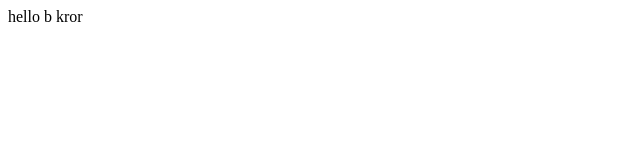
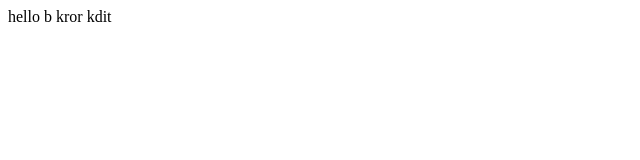
Before and after one commit to Nhazha/test, a plain HTML site: page index.html in a window 1280 px wide. Shown: the full height of the page, 0-640 px from the left. Drawn offline with Linux system fonts and the light colour scheme.

Commit message:
dssdgfhmg

```diff
--- a/index.html
+++ b/index.html
@@ -8,5 +8,6 @@
 <body>
     hello
     b kror
+    kdit
 </body>
 </html>
```
